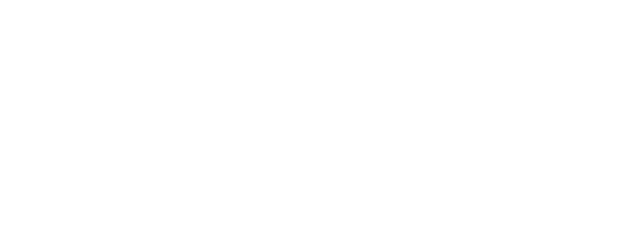
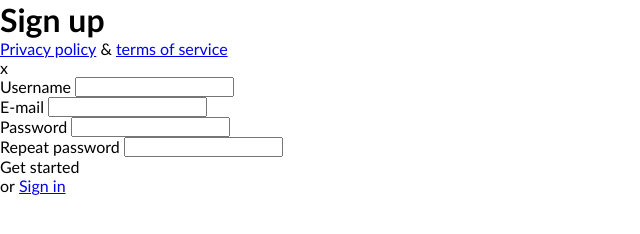
Before and after one commit to webdevelopment4everybody/kontaktu-forma, a plain HTML site: page index.html in a window 1280 px wide. Shown: the whole page, without its empty margins (0-640 px from the left). Drawn offline with Linux system fonts and the light colour scheme.

Commit message:
html structure commit

```diff
--- a/index.html
+++ b/index.html
@@ -9,6 +9,43 @@
     <link rel="stylesheet" href="./assets/css/main.css">
 </head>
 <body>
+    <div class="container">
+        <div class="left">
+            <h1>Sign up</h1>
+            <footer>
+                <a href="#">Privacy policy</a>
+                <span>&</span>
+                <a href="#">terms of service</a>
 
+            </footer>
+        </div>
+        <div class="right">
+            <div class = "x">x</div>
+            <form>
+                <div class = "form-row">
+                    <label for="username">Username</label>
+                    <input type="text" name="username">
+                </div>
+                <div class = "form-row">
+                    <label for="email">E-mail</label>
+                    <input type="email" name="email">
+                </div>
+                <div class = "form-row">
+                    <label for="password">Password</label>
+                    <input type="password" name = "password">
+                </div>
+                <div class = "form-row">
+                    <label for="re-password">Repeat password</label>
+                    <input type="password" name = "re-password">
+                </div>
+                <div class="form-row">
+                    <div class="btn">Get started</div>
+                    <span>or</span>
+                    <a href="#">Sign in</a>
+                </div>
+            </form>
+
+        </div>
+    </div>
 </body>
 </html>
```
